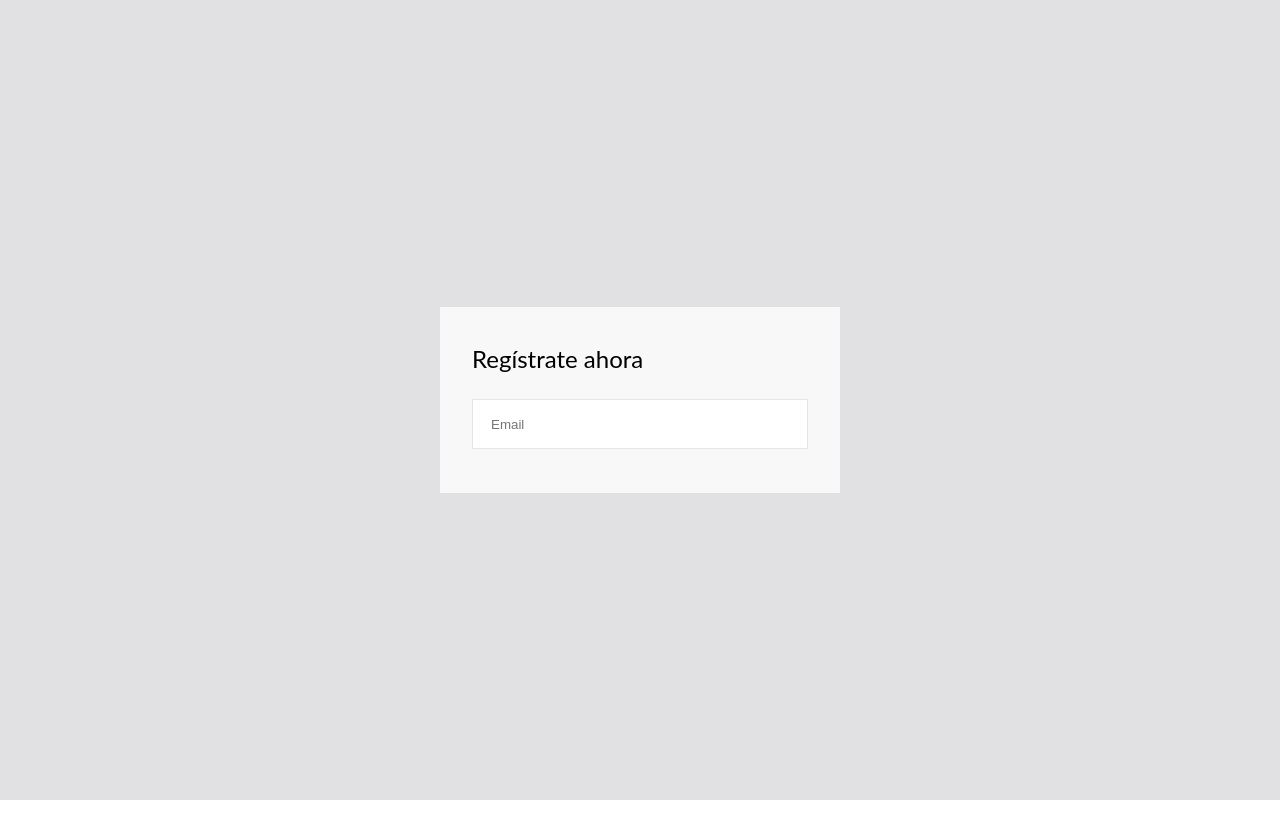
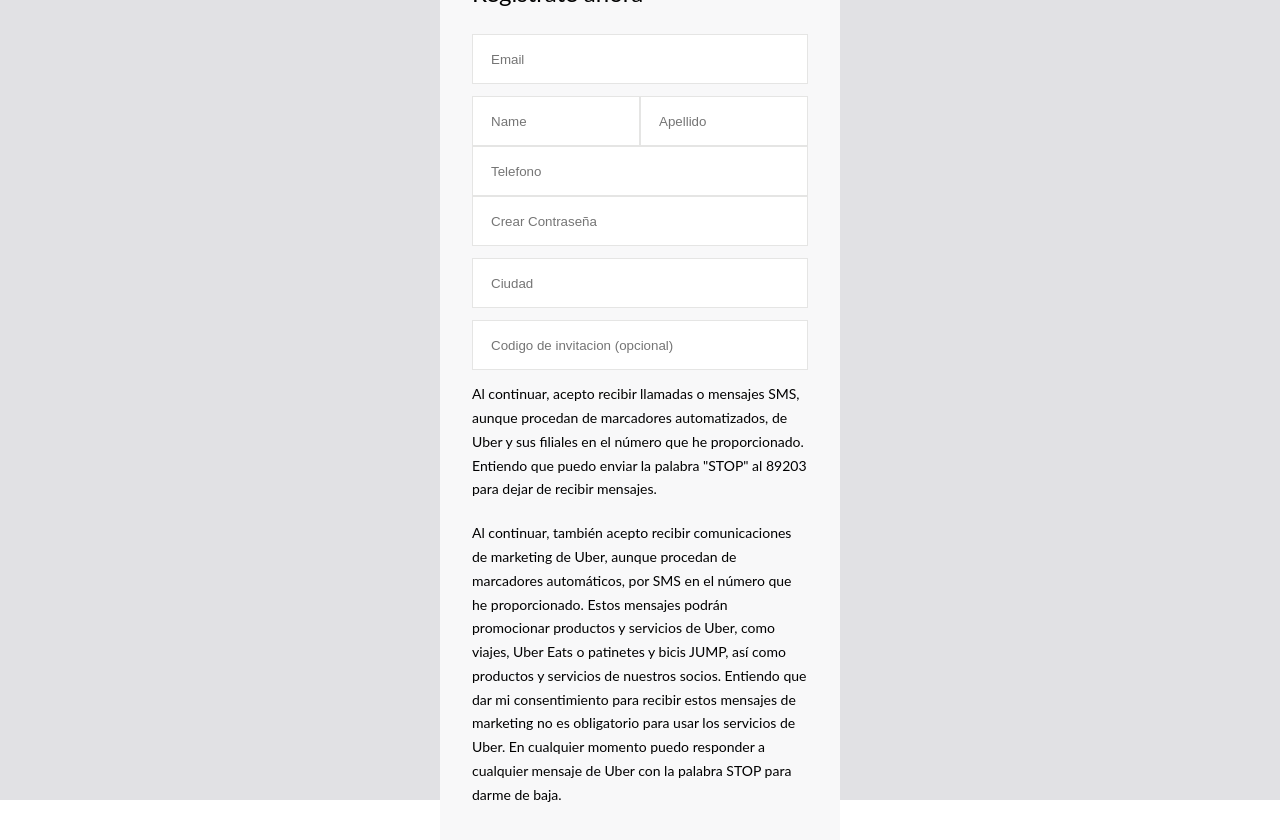
Before and after one commit to eddyriv3ra/uber-form, a React (Create React App) app: page / in a window 1280 px wide. Shown: the top 840 px of the page. Before the commit the page ends 800 px from the top, so only its background shows below. Built offline with nearby package versions, Linux system fonts and the light colour scheme.

Commit message:
add all text fields

```diff
--- a/src/modules/Form/Form.module.scss
+++ b/src/modules/Form/Form.module.scss
@@ -13,3 +13,35 @@
   width: 100%;
   margin-bottom: 1.2rem;
 }
+
+.phoneInput {
+  width: 100%;
+}
+
+.passwordInput {
+  width: 100%;
+  margin-bottom: 1.2rem;
+}
+
+.cityInput {
+  width: 100%;
+  margin-bottom: 1.2rem;
+}
+
+.codeInput {
+  width: 100%;
+  margin-bottom: 1.2rem;
+}
+
+.name {
+  width: 50%;
+}
+
+.textWrapper {
+  display: flex;
+}
+
+.paragraph {
+  font-size: 1.4rem;
+  margin-bottom: 2rem;
+}
--- a/src/modules/Form/Form.tsx
+++ b/src/modules/Form/Form.tsx
@@ -6,6 +6,12 @@
 const Form = (): ReactElement => {
   const [value, setValue] = useState({
     email: "",
+    firstName: "",
+    lastName: "",
+    phoneNumber: "",
+    password: "",
+    city: "",
+    code: "",
   });
 
   const handleSubmit = (e: React.FormEvent) => {
@@ -28,6 +34,73 @@
           value={value.email}
           onChange={handleChange}
         />
+        <div className={styles.textWrapper}>
+          <TextField
+            type="text"
+            name="firstName"
+            placeholder="Name"
+            value={value.firstName}
+            customStyles={styles.name}
+            onChange={handleChange}
+          />
+          <TextField
+            type="text"
+            name="lastName"
+            placeholder="Apellido"
+            value={value.lastName}
+            customStyles={styles.name}
+            onChange={handleChange}
+          />
+        </div>
+        <TextField
+          type="tel"
+          name="phoneNumber"
+          placeholder="Telefono"
+          value={value.phoneNumber}
+          customStyles={styles.phoneInput}
+          onChange={handleChange}
+        />
+        <TextField
+          type="password"
+          name="password"
+          placeholder="Crear Contraseña"
+          value={value.password}
+          customStyles={styles.passwordInput}
+          onChange={handleChange}
+        />
+        <TextField
+          type="text"
+          name="city"
+          placeholder="Ciudad"
+          value={value.city}
+          customStyles={styles.cityInput}
+          onChange={handleChange}
+        />
+        <TextField
+          type="text"
+          name="code"
+          placeholder="Codigo de invitacion (opcional)"
+          value={value.code}
+          customStyles={styles.codeInput}
+          onChange={handleChange}
+        />
+        <p className={styles.paragraph}>
+          Al continuar, acepto recibir llamadas o mensajes SMS, aunque procedan
+          de marcadores automatizados, de Uber y sus filiales en el número que
+          he proporcionado. Entiendo que puedo enviar la palabra
+          &quot;STOP&quot; al 89203 para dejar de recibir mensajes.
+        </p>
+        <p className={styles.paragraph}>
+          Al continuar, también acepto recibir comunicaciones de marketing de
+          Uber, aunque procedan de marcadores automáticos, por SMS en el número
+          que he proporcionado. Estos mensajes podrán promocionar productos y
+          servicios de Uber, como viajes, Uber Eats o patinetes y bicis JUMP,
+          así como productos y servicios de nuestros socios. Entiendo que dar mi
+          consentimiento para recibir estos mensajes de marketing no es
+          obligatorio para usar los servicios de Uber. En cualquier momento
+          puedo responder a cualquier mensaje de Uber con la palabra STOP para
+          darme de baja.
+        </p>
       </form>
     </Container>
   );
```
Also changed, not shown: 1 other file (tests, documents, lock files or other folders).
